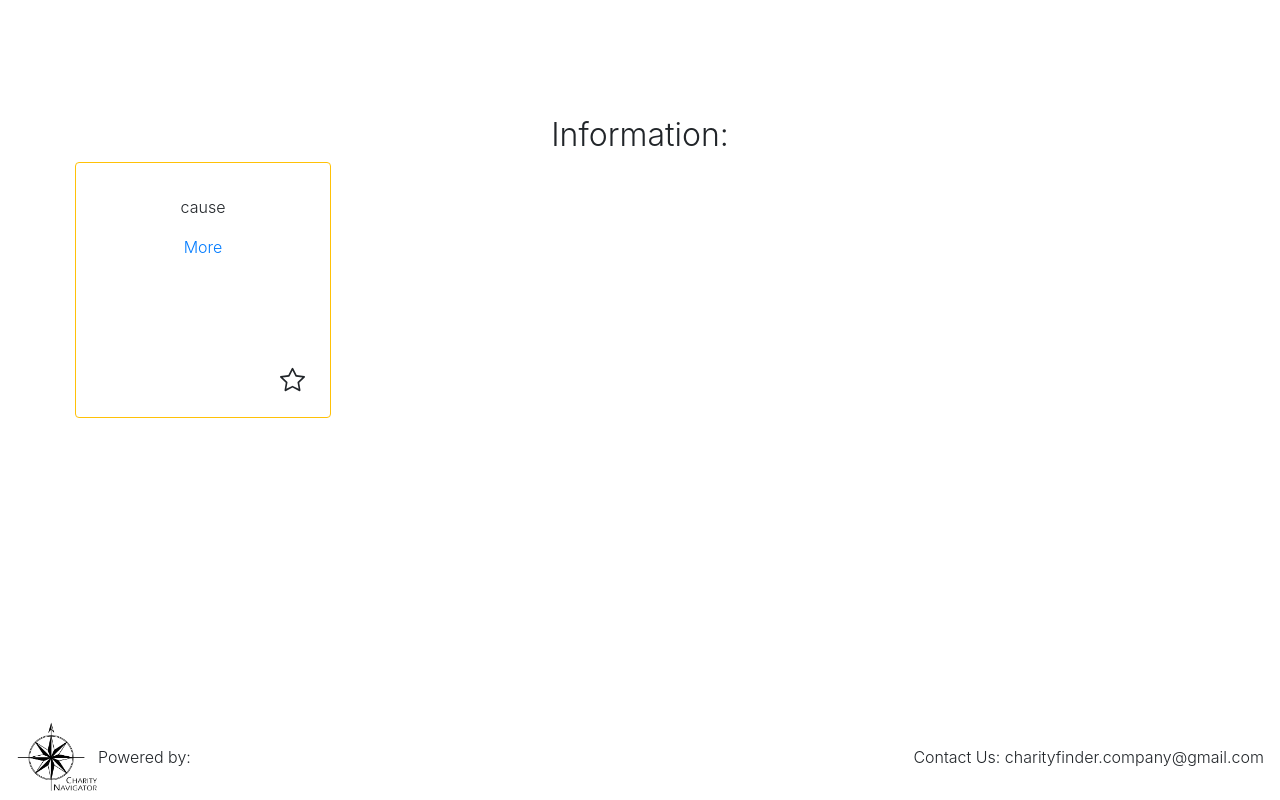
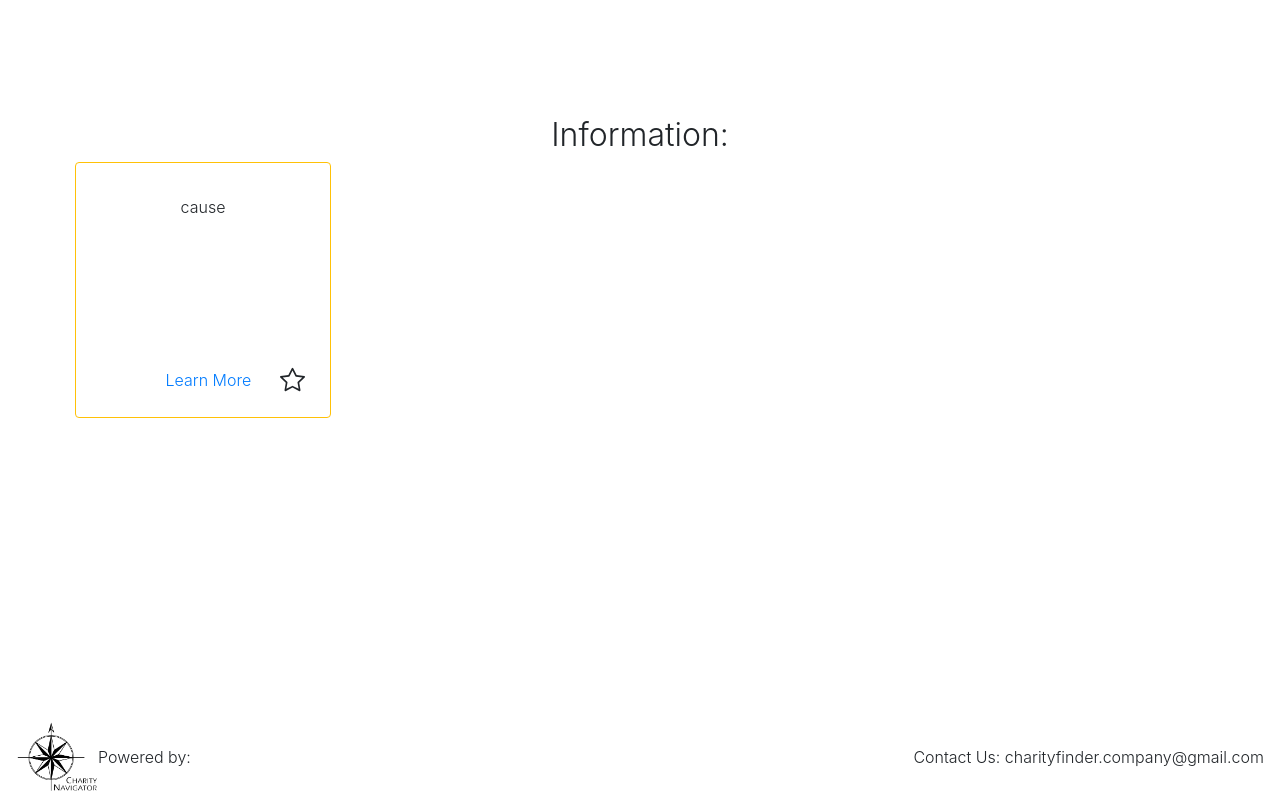
Before and after one commit to CharityFinder/CharityFinder, a React (Create React App) app in the folder client/: page /information in a window 1280 px wide. Built offline with nearby package versions, Linux system fonts and the light colour scheme; no server answers; the HTML template or start-up script is replaced by a standard one.

Commit message:
more style :D

```diff
--- a/client/src/components/Organization.jsx
+++ b/client/src/components/Organization.jsx
@@ -14,7 +14,9 @@ export const Organization = ({name, ein, isFavorited}) => {
             cause
           </Card.Text>
           <Favorite name={name} ein={ein} isFavorited={isFavorited}/>
-          <Link to={`/information/?${queryString.stringify({ein})}`}>More</Link>
+          <Link to={`/information/?${queryString.stringify({ein})}`} style={{textAlign:"center", position:"absolute", bottom:25, left: 89.5}}>
+            Learn More
+          </Link>
         </Card.Body>
       </Card>
     )
```
